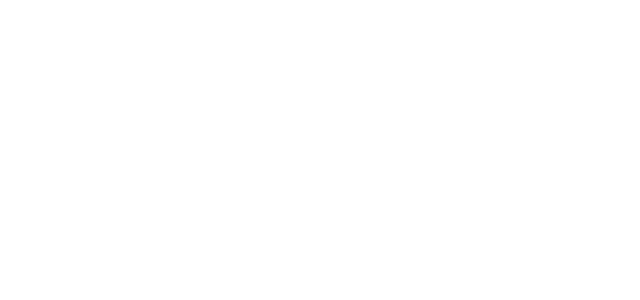
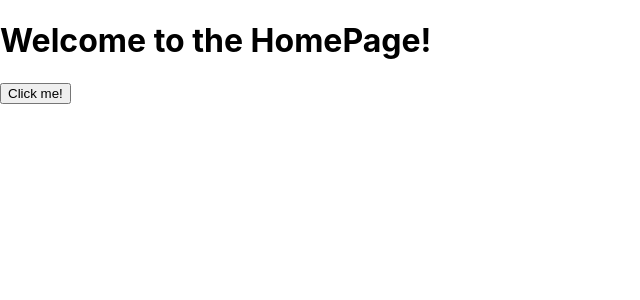
Before and after one commit to LotusEater-Xen/Website_MBcMe, a React (Create React App) app in the folder mbcme-website/: page / in a window 1280 px wide. Before the commit this address had no page. Shown: the top 300 px of the page, without its empty margins (0-640 px from the left). Built offline with nearby package versions, Linux system fonts and the light colour scheme.

Commit message:
Update App.js

```diff
--- a/mbcme-website/src/App.js
+++ b/mbcme-website/src/App.js
@@ -14,7 +14,7 @@
   return (
      <Router>
             <Routes>
-                <Route path="/Seiten/Home" element={<Home />} />
+                <Route path="/" element={<Home />} />
             </Routes>
         </Router>
   );
```
